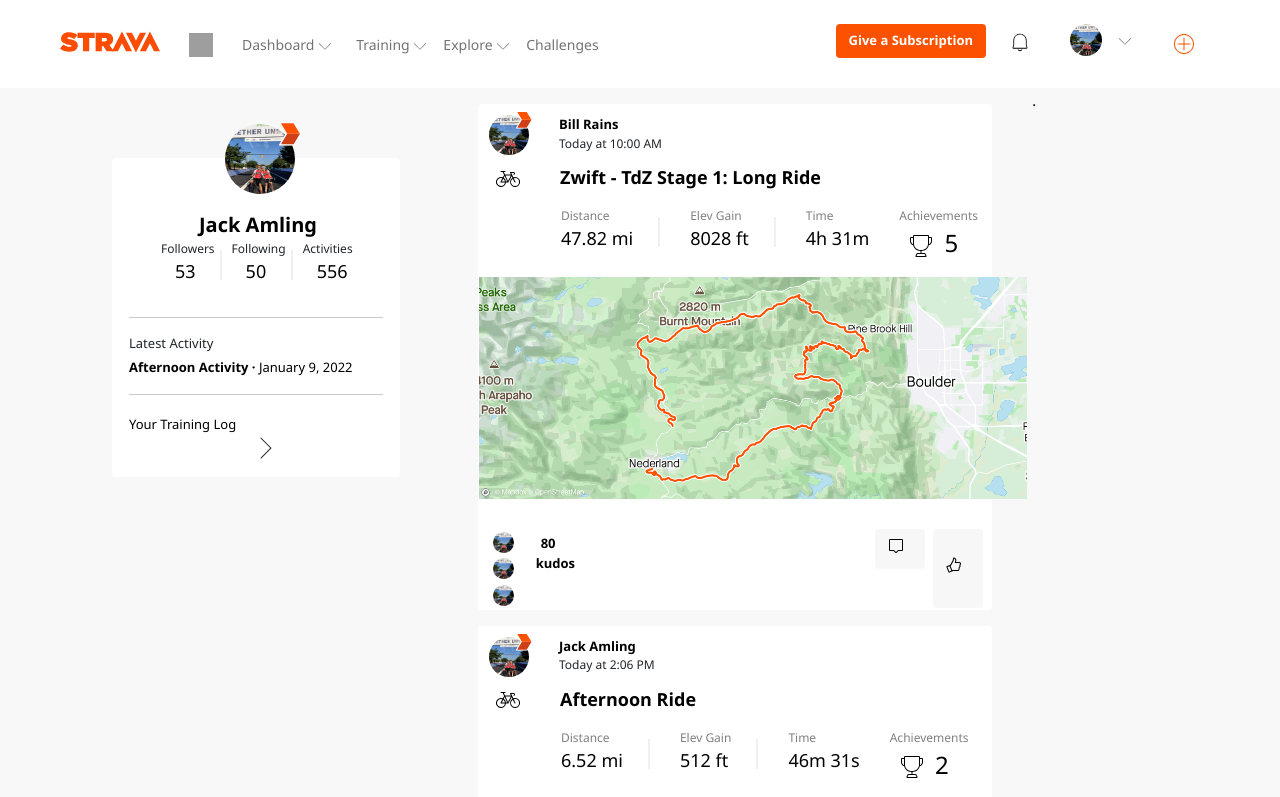
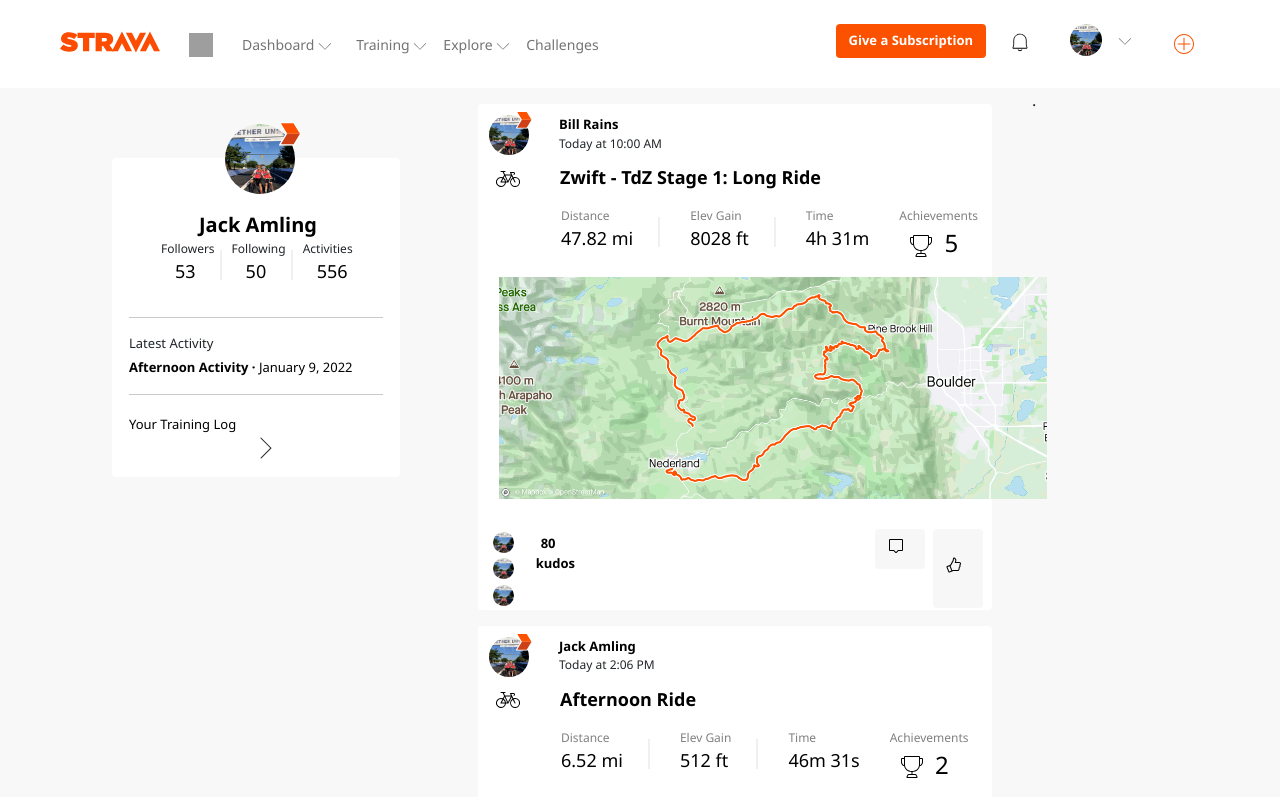
Before and after one commit to jaa0054/Strava-app, an Angular app: page / in a window 1280 px wide. Shown: the top 797 px of the page. Built offline with nearby package versions, Linux system fonts and the light colour scheme; grey boxes are pictures that could not be loaded.

Commit message:
centered map photo

```diff
--- a/src/app/dashboard/activitycard.component.css
+++ b/src/app/dashboard/activitycard.component.css
@@ -111,6 +111,10 @@
     margin-right: 5px;
 }
 
+.map{
+    margin-left: 20px;
+}
+
 .kudos-comments{
     margin-top: 30px;
     margin-bottom: -15px;
```
